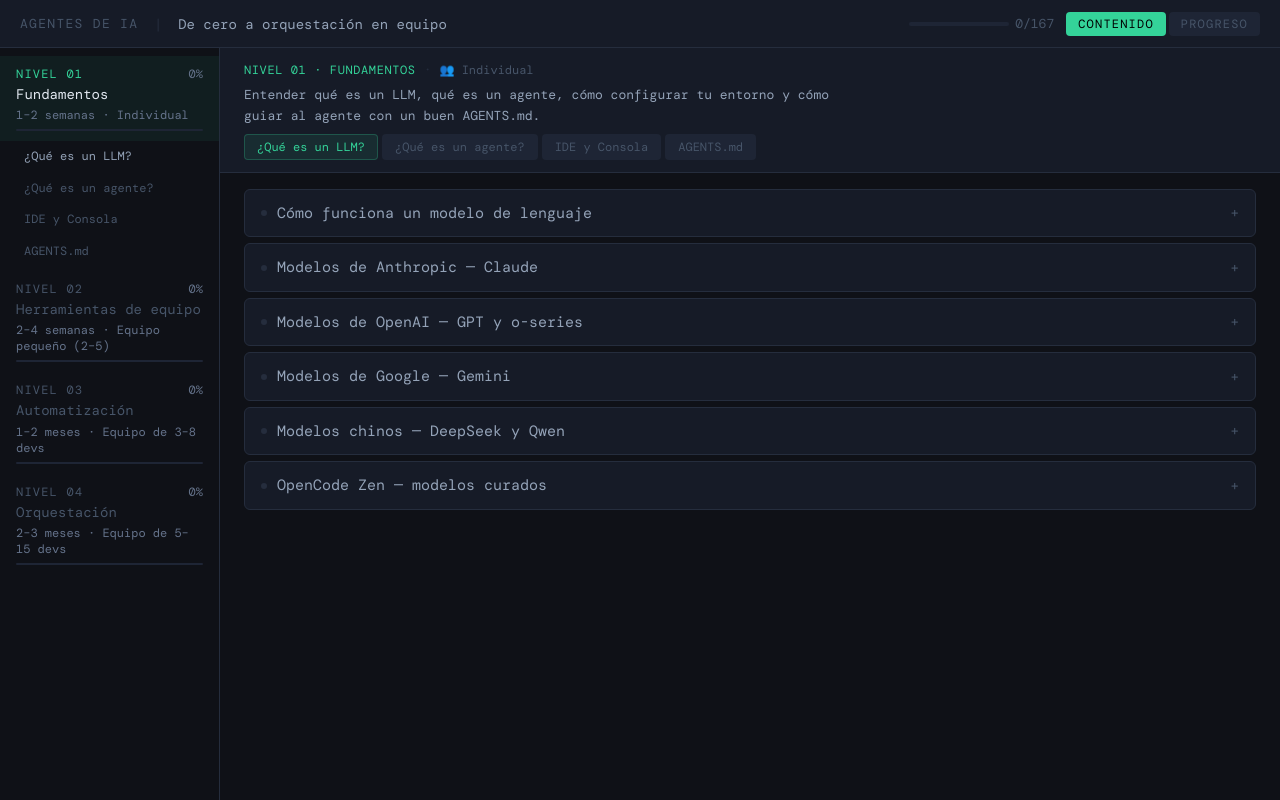
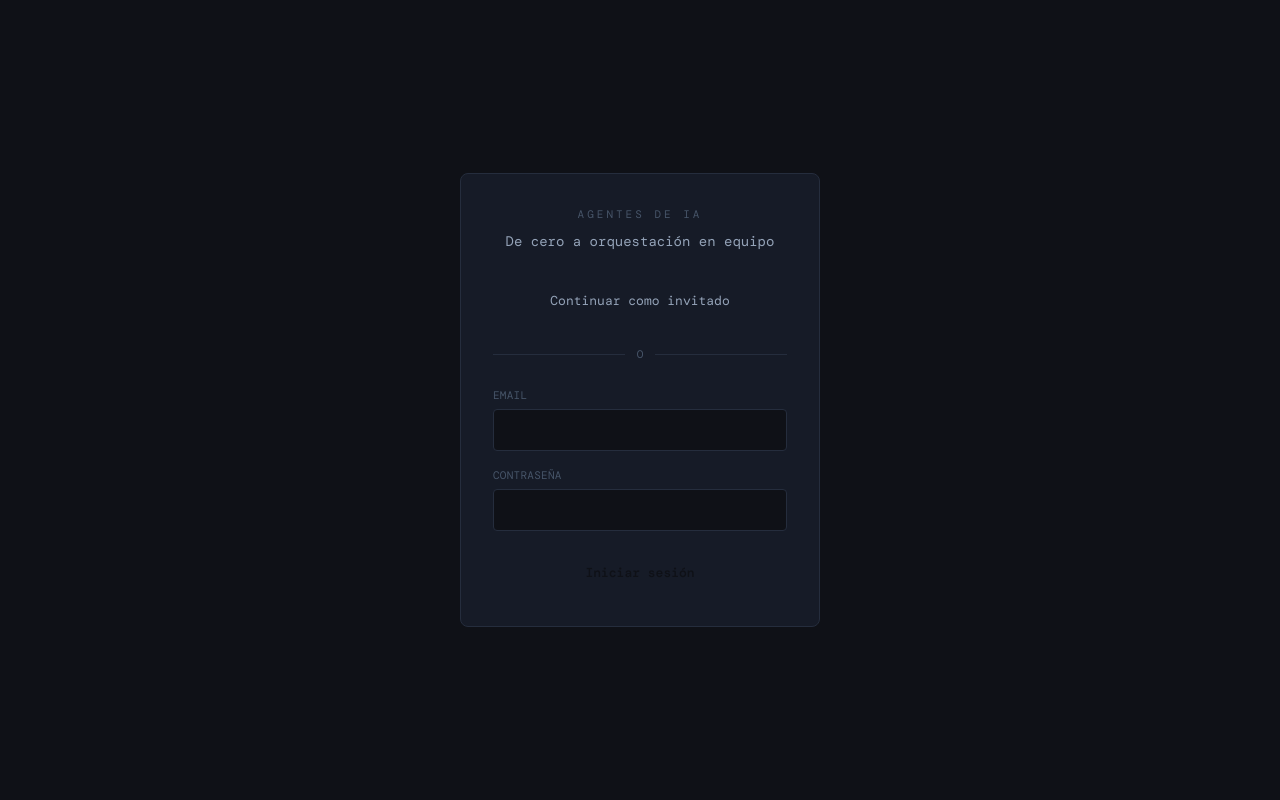
Before and after one commit to ccmarin14/agent-roadmap, a React (Vite) app in the folder roadmap/: page / in a window 1280 px wide. Built offline with nearby package versions, Linux system fonts and the light colour scheme; no server answers; a web font is replaced by a local one.

Commit message:
feat(login): Base de login y de invitado

```diff
--- a/roadmap/src/App.tsx
+++ b/roadmap/src/App.tsx
@@ -1,12 +1,14 @@
 import { useState } from "react";
 import { LEVELS } from "./data/index";
 import { useProgress } from "./hooks/useProgress";
+import { useAuth } from "./hooks/useAuth";
 import { C } from "./theme";
 import { TopBar } from "./components/TopBar";
 import { Sidebar } from "./components/Sidebar";
 import { SectionHeader } from "./components/SectionHeader";
 import { ContentView } from "./components/ContentView";
 import { ProgressView } from "./components/ProgressView";
+import { Login } from "./components/Login";
 
 export default function App() {
   const [lvlIdx, setLvlIdx] = useState(0);
@@ -15,10 +17,37 @@ export default function App() {
   const [tab, setTab] = useState<"content" | "progress">("content");
 
   const { checked, key, toggle, levelStats, secStats, totalStats } = useProgress();
+  const { user, isGuest, loading, login, logout, continueAsGuest } = useAuth();
 
   const level = LEVELS[lvlIdx];
   const section = level.sections[secIdx];
   const total = totalStats();
+
+  if (loading) {
+    return (
+      <div style={{
+        display: "flex",
+        alignItems: "center",
+        justifyContent: "center",
+        height: "100vh",
+        background: C.bg,
+        color: C.textDim,
+        fontSize: "13px",
+      }}>
+        Cargando...
+      </div>
+    );
+  }
+
+  if (!user && !isGuest) {
+    return (
+      <Login
+        onComplete={() => {}}
+        login={login}
+        continueAsGuest={continueAsGuest}
+      />
+    );
+  }
 
   return (
     <div style={{
@@ -37,6 +66,8 @@ export default function App() {
           secIdx={secIdx} setSecIdx={setSecIdx}
           setOpenItem={setOpenItem}
           levelStats={levelStats}
+          user={user}
+          onLogout={logout}
         />
 
         <div style={{ flex: 1, overflow: "hidden", display: "flex", flexDirection: "column" }}>
--- /dev/null
+++ b/roadmap/src/components/Login.tsx
@@ -0,0 +1,117 @@
+import { useState } from "react";
+import { ALLOW_GUESTS, isSupabaseConfigured } from "../config";
+
+interface LoginProps {
+  onComplete: () => void;
+  login: (email: string, password: string) => Promise<void>;
+  continueAsGuest: () => void;
+}
+
+export function Login({ onComplete, login, continueAsGuest }: LoginProps) {
+  const [email, setEmail] = useState("");
+  const [password, setPassword] = useState("");
+  const [error, setError] = useState("");
+  const [loading, setLoading] = useState(false);
+
+  const handleSubmit = async (e: React.FormEvent) => {
+    e.preventDefault();
+    setError("");
+    setLoading(true);
+
+    try {
+      await login(email, password);
+      onComplete();
+    } catch (err) {
+      setError(err instanceof Error ? err.message : "Error al iniciar sesión");
+    } finally {
+      setLoading(false);
+    }
+  };
+
+  const handleGuest = () => {
+    continueAsGuest();
+    onComplete();
+  };
+
+  return (
+    <div className="fixed inset-0 flex items-center justify-center bg-bg z-50">
+      <div className="w-full max-w-[360px] bg-surface border border-border rounded-lg p-8">
+        <div className="text-center mb-7">
+          <div className="text-[11px] tracking-[3px] text-text-dim mb-2">
+            AGENTES DE IA
+          </div>
+          <div className="text-sm text-text-mid">
+            De cero a orquestación en equipo
+          </div>
+        </div>
+
+        {ALLOW_GUESTS && (
+          <>
+            <button
+              onClick={handleGuest}
+              className="w-full py-3 bg-border-light border border-border rounded-md text-text-mid text-[13px] hover:bg-surface-hover transition-colors"
+            >
+              Continuar como invitado
+            </button>
+
+            <div className="flex items-center my-6 text-border">
+              <div className="flex-1 h-px bg-border" />
+              <span className="px-3 text-[11px] text-text-dim">O</span>
+              <div className="flex-1 h-px bg-border" />
+            </div>
+          </>
+        )}
+
+        {isSupabaseConfigured ? (
+          <form onSubmit={handleSubmit}>
+            <div className="mb-4">
+              <label className="block text-[11px] text-text-dim mb-1.5 tracking-wide">
+                EMAIL
+              </label>
+              <input
+                type="email"
+                value={email}
+                onChange={(e) => setEmail(e.target.value)}
+                required
+                className="w-full px-3 py-2.5 bg-bg border border-border rounded text-text text-[13px] outline-none focus:border-text-dim"
+              />
+            </div>
+
+            <div className="mb-5">
+              <label className="block text-[11px] text-text-dim mb-1.5 tracking-wide">
+                CONTRASEÑA
+              </label>
+              <input
+                type="password"
+                value={password}
+                onChange={(e) => setPassword(e.target.value)}
+                required
+                className="w-full px-3 py-2.5 bg-bg border border-border rounded text-text text-[13px] outline-none focus:border-text-dim"
+              />
+            </div>
+
+            {error && (
+              <div className="p-2.5 bg-red-900/20 border border-red-500 rounded text-red-400 text-xs mb-4">
+                {error}
+              </div>
+            )}
+
+            <button
+              type="submit"
+              disabled={loading}
+              className="w-full py-3 bg-text border-none rounded-md text-bg text-[13px] font-medium disabled:opacity-60 disabled:cursor-not-allowed hover:opacity-90 transition-opacity"
+            >
+              {loading ? "Iniciando sesión..." : "Iniciar sesión"}
+            </button>
+          </form>
+        ) : (
+          <div className="text-center py-5 text-text-dim text-xs">
+            No hay autenticación configurada.
+            <br />
+            Solo disponible modo invitado.
+          </div>
+        )}
+      </div>
+    </div>
+  );
+}
--- a/roadmap/src/components/Sidebar.tsx
+++ b/roadmap/src/components/Sidebar.tsx
@@ -1,5 +1,7 @@
 import { LEVELS } from "../data/index";
 import type { ProgressStats } from "../types";
+import type { User } from "@supabase/supabase-js";
+import { C } from "../theme";
 
 interface SidebarProps {
   lvlIdx: number;
@@ -8,9 +10,11 @@ interface SidebarProps {
   setSecIdx: (idx: number) => void;
   setOpenItem: (idx: number | null) => void;
   levelStats: (li: number) => ProgressStats;
+  user: User | null;
+  onLogout: () => void;
 }
 
-export function Sidebar({ lvlIdx, setLvlIdx, secIdx, setSecIdx, setOpenItem, levelStats }: SidebarProps) {
+export function Sidebar({ lvlIdx, setLvlIdx, secIdx, setSecIdx, setOpenItem, levelStats, user, onLogout }: SidebarProps) {
   return (
     <div className="w-[220px] flex-shrink-0 border-r border-border flex flex-col overflow-hidden">
       <div className="flex-1 overflow-y-auto py-2">
@@ -87,6 +91,18 @@ export function Sidebar({ lvlIdx, setLvlIdx, secIdx, setSecIdx, setOpenItem, lev
           );
         })}
       </div>
+      <div className="p-3 border-t border-border justify-between">
+        <p className="text-s truncate" style={{ color: C.textMid }}>
+          {user?.email || "Invitado"}
+        </p>
+        <button
+          onClick={onLogout}
+          className="py-1 rounded text-s tracking-widest transition-all duration-150 bg-green-500"
+          style={{ color: C.textDim }}
+        >
+          SALIR
+        </button>
+      </div>
     </div>
   );
 }
--- a/roadmap/src/components/TopBar.tsx
+++ b/roadmap/src/components/TopBar.tsx
@@ -1,4 +1,5 @@
 import type { Level, ProgressStats } from "../types";
+import { C } from "../theme";
 
 interface TopBarProps {
   level: Level;
@@ -9,13 +10,13 @@ interface TopBarProps {
 
 export function TopBar({ level, tab, setTab, total }: TopBarProps) {
   return (
-    <div className="flex items-center justify-between px-5 h-12 border-b border-border flex-shrink-0 bg-surface">
+    <div className="flex items-center justify-between px-5 h-12 border-b border-border flex-shrink-0 bg-surface relative">
       <div className="flex items-center gap-4">
-        <span className="text-[13px] tracking-widest" style={{ color: "#475569" }}>
+        <span className="text-[13px] tracking-widest" style={{ color: C.textDim }}>
           AGENTES DE IA
         </span>
-        <span style={{ color: "#252D3D" }}>|</span>
-        <span className="text-sm" style={{ color: "#94A3B8" }}>
+        <span style={{ color: C.border }}>|</span>
+        <span className="text-sm" style={{ color: C.textMid }}>
           De cero a orquestación en equipo
         </span>
       </div>
@@ -28,7 +29,7 @@ export function TopBar({ level, tab, setTab, total }: TopBarProps) {
               style={{ width: `${total.pct}%`, backgroundColor: level.color }}
             />
           </div>
-          <span className="text-[13px]" style={{ color: "#475569" }}>
+          <span className="text-[13px]" style={{ color: C.textDim }}>
             {total.d}/{total.t}
           </span>
         </div>
@@ -40,8 +41,8 @@ export function TopBar({ level, tab, setTab, total }: TopBarProps) {
               onClick={() => setTab(t)}
               className="px-3 py-1 rounded text-xs tracking-widest transition-all duration-150"
               style={{
-                backgroundColor: tab === t ? level.color : "#1E2535",
-                color: tab === t ? "#000" : "#475569",
+                backgroundColor: tab === t ? level.color : C.borderLight,
+                color: tab === t ? "#000" : C.textDim,
               }}
             >
               {t === "content" ? "CONTENIDO" : "PROGRESO"}
--- /dev/null
+++ b/roadmap/src/hooks/useAuth.ts
@@ -0,0 +1,112 @@
+import { useState, useEffect } from "react";
+import type { User } from "@supabase/supabase-js";
+import { supabase, isSupabaseReady } from "../lib/supabaseClient";
+import { ALLOW_GUESTS } from "../config";
+
+const STORAGE_KEY = "agent-kit-auth";
+
+export function useAuth() {
+  const [user, setUser] = useState<User | null>(null);
+  const [loading, setLoading] = useState(true);
+  const [isGuest, setIsGuest] = useState(false);
+
+  useEffect(() => {
+    const initAuth = async () => {
+      const stored = localStorage.getItem(STORAGE_KEY);
+
+      if (stored === "guest") {
+        setIsGuest(true);
+        setLoading(false);
+        return;
+      }
+
+      if (stored) {
+        try {
+          const parsed = JSON.parse(stored);
+          if (parsed.id) {
+            setUser(parsed);
+          }
+        } catch {
+          localStorage.removeItem(STORAGE_KEY);
+        }
+      }
+
+      if (isSupabaseReady && supabase) {
+        const { data: { session } } = await supabase.auth.getSession();
+        if (session?.user) {
+          setUser(session.user);
+          localStorage.setItem(STORAGE_KEY, JSON.stringify(session.user));
+        }
+      }
+
+      setLoading(false);
+    };
+
+    initAuth();
+  }, []);
+
+  useEffect(() => {
+    if (!isSupabaseReady || !supabase) return;
+
+    const { data: { subscription } } = supabase.auth.onAuthStateChange(
+      async (_event, session) => {
+        if (session?.user) {
+          setUser(session.user);
+          localStorage.setItem(STORAGE_KEY, JSON.stringify(session.user));
+        } else if (!isGuest) {
+          setUser(null);
+          const stored = localStorage.getItem(STORAGE_KEY);
+          if (stored && stored !== "guest") {
+            localStorage.removeItem(STORAGE_KEY);
+          }
+        }
+      }
+    );
+
+    return () => subscription.unsubscribe();
+  }, [isGuest]);
+
+  const login = async (email: string, password: string) => {
+    if (!supabase) {
+      throw new Error("Supabase no está configurado");
+    }
+
+    const { data, error } = await supabase.auth.signInWithPassword({
+      email,
+      password,
+    });
+
+    if (error) throw error;
+
+    if (data.user) {
+      setUser(data.user);
+      localStorage.setItem(STORAGE_KEY, JSON.stringify(data.user));
+    }
+  };
+
+  const logout = async () => {
+    if (supabase) {
+      await supabase.auth.signOut();
+    }
+    setUser(null);
+    setIsGuest(false);
+    localStorage.removeItem(STORAGE_KEY);
+  };
+
+  const continueAsGuest = () => {
+    if (!ALLOW_GUESTS) {
+      throw new Error("El modo invitado no está habilitado");
+    }
+    setIsGuest(true);
+    localStorage.setItem(STORAGE_KEY, "guest");
+  };
+
+  return {
+    user,
+    loading,
+    isGuest,
+    login,
+    logout,
+    continueAsGuest,
+  };
+}
```
